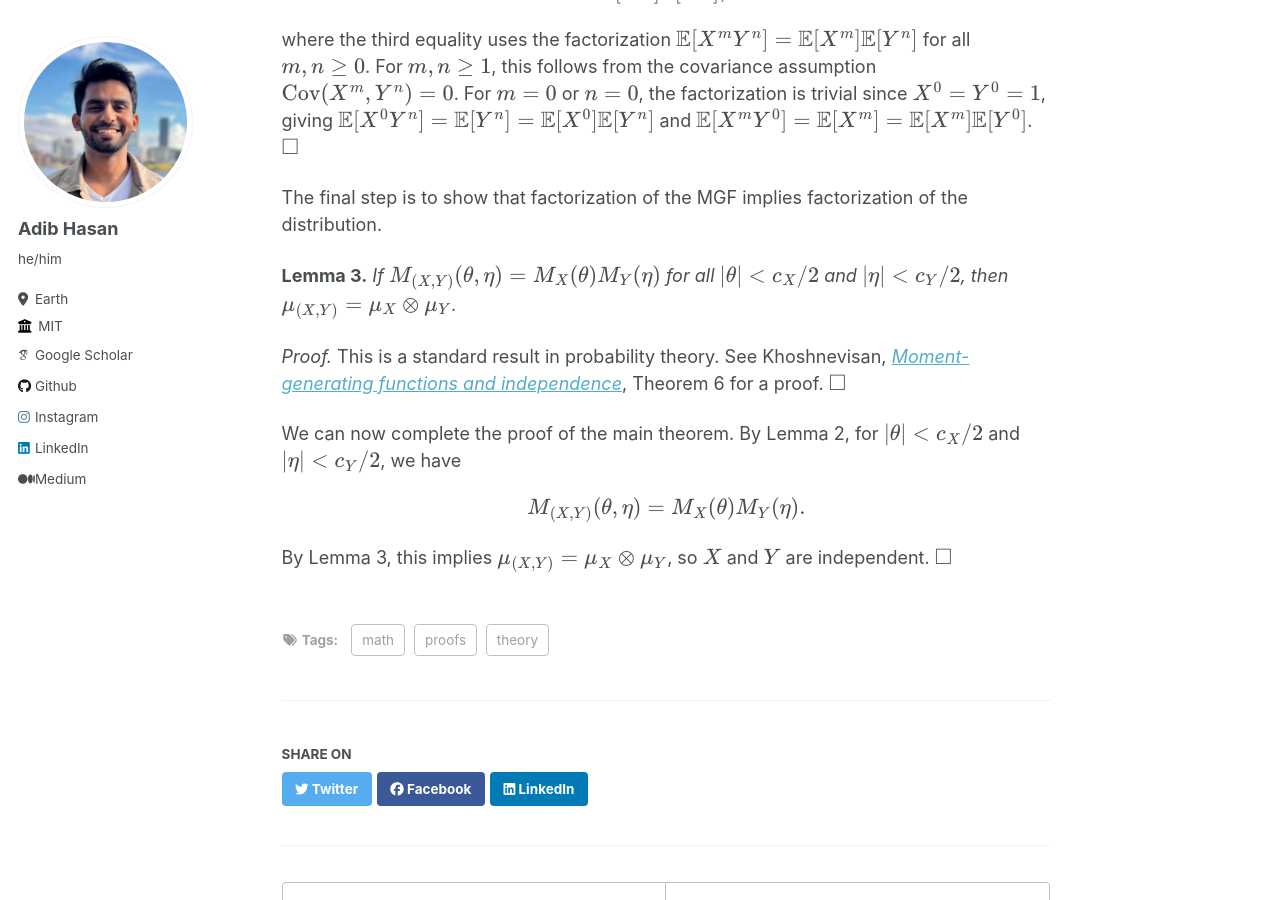
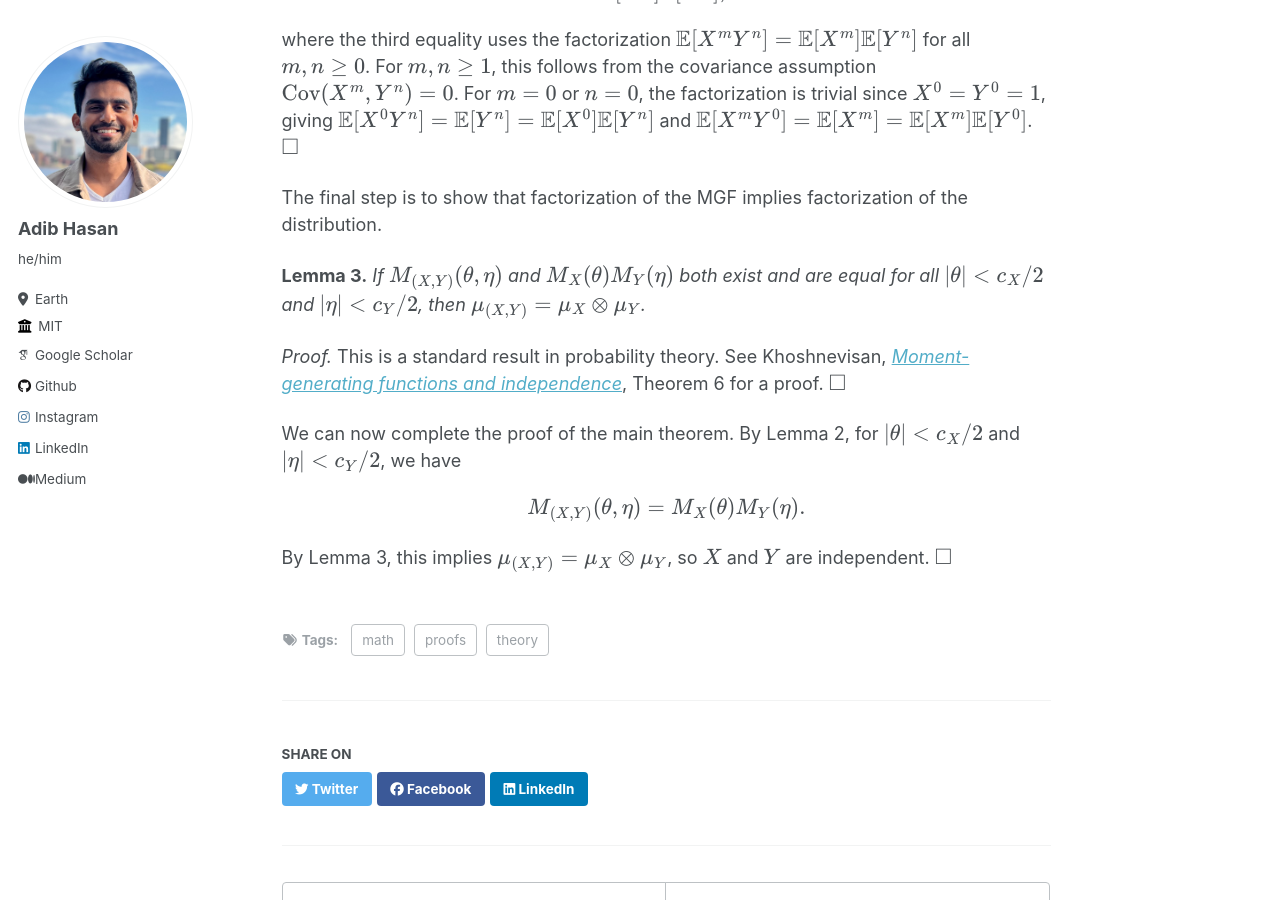
Before and after one commit to Neehan/neehan.github.io, a Jekyll site: the page built from _blog/no-corr-to-independence.md, in a window 1280 px wide and 900 px high, scrolled down 3667 px. Built offline with Jekyll 4.4.1, drawn with Linux system fonts in a browser that asks for light colours; some web fonts are replaced.

Commit message:
fixed proof

```diff
--- a/_blog/no-corr-to-independence.md
+++ b/_blog/no-corr-to-independence.md
@@ -110,7 +110,7 @@ where the third equality uses the factorization $\mathbb E[X^m Y^n] = \mathbb E[
 
 The final step is to show that factorization of the MGF implies factorization of the distribution.
 
-**Lemma 3.** *If $M\_{(X,Y)}(\theta,\eta) = M\_X(\theta)M\_Y(\eta)$ for all $\|\theta\| < c\_X/2$ and $\|\eta\| < c\_Y/2$, then $\mu\_{(X,Y)} = \mu\_X \otimes \mu\_Y$.*
+**Lemma 3.** *If $M\_{(X,Y)}(\theta,\eta)$ and $M\_X(\theta)M\_Y(\eta)$ both exist and are equal for all $\|\theta\| < c\_X/2$ and $\|\eta\| < c\_Y/2$, then $\mu\_{(X,Y)} = \mu\_X \otimes \mu\_Y$.*
 
 *Proof.* This is a standard result in probability theory. See Khoshnevisan, [*Moment-generating functions and independence*](https://www.math.utah.edu/~davar/math6010/2014/MGFIndependence.pdf), Theorem 6 for a proof. $\square$
 
```
